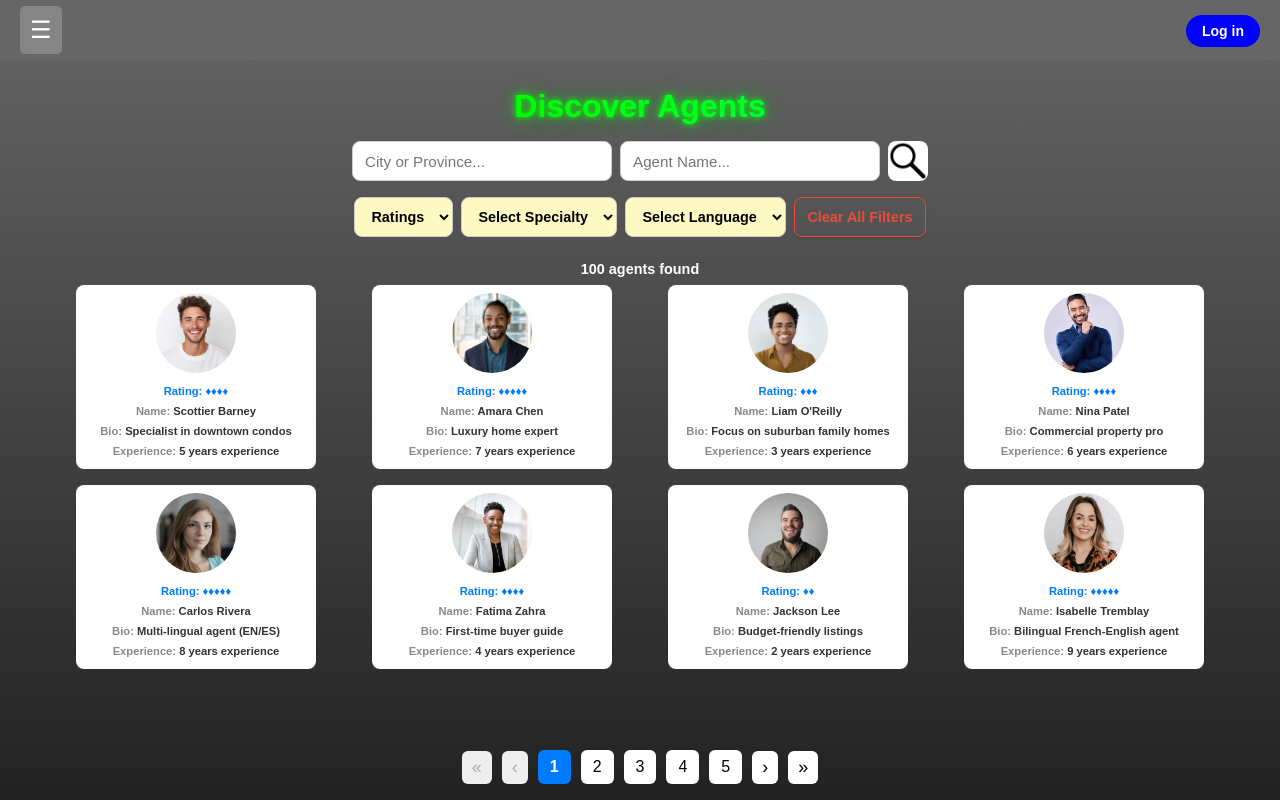
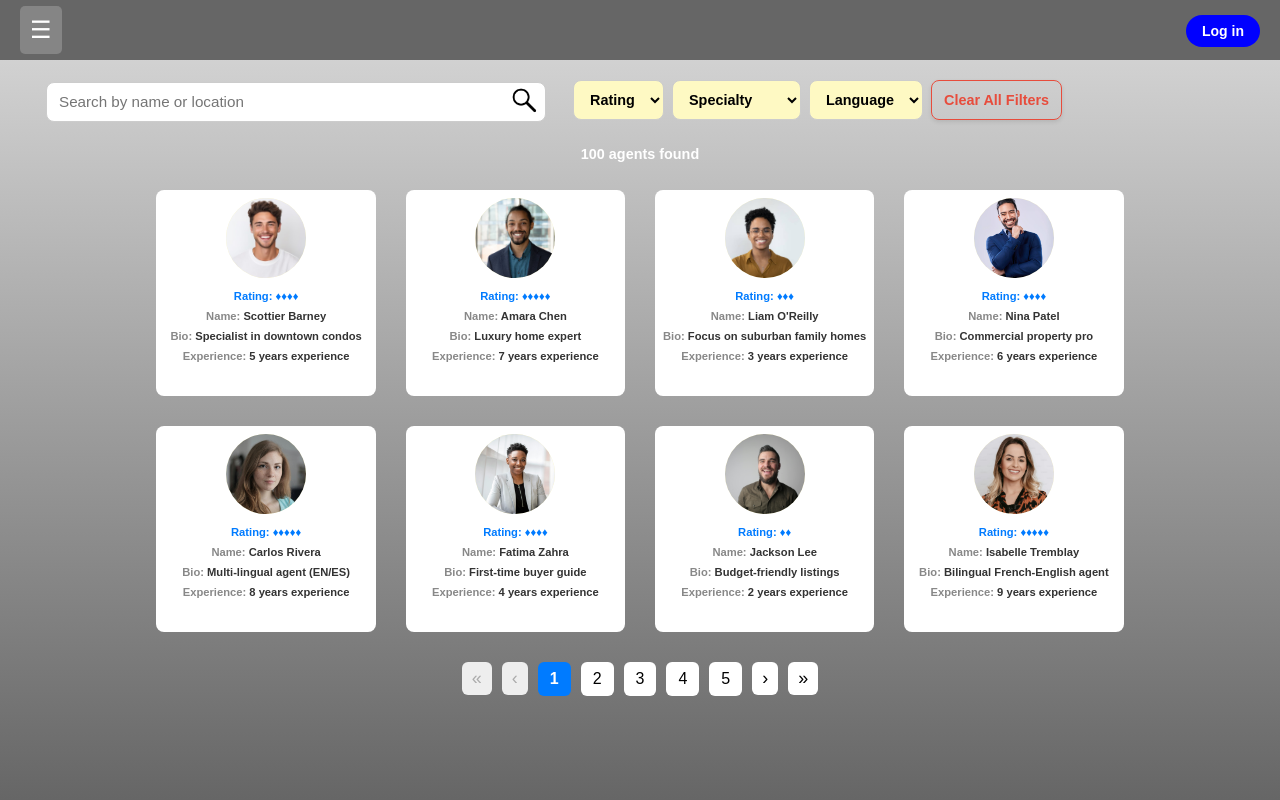
Before and after one commit to nsnow099/real-estate-app, a Next.js app in the folder real-estate-app/: page /realtor in a window 1280 px wide. Built offline with nearby package versions, Linux system fonts and the light colour scheme.

Commit message:
changes to layout of realtor page

```diff
--- a/real-estate-app/pages/index.tsx
+++ b/real-estate-app/pages/index.tsx
@@ -14,6 +14,7 @@ const HomePage = () => {
     Cities: ["Toronto", "Ottawa"],
     "Street Addresses": ["123 Elm Street", "456 Maple Avenue"],
     Realtors: ["John Doe", "Jane Smith"],
+    Tools: ["Mortgage Calculator"]
   };
 
   const handleClickOutside = (event: MouseEvent) => {
--- a/real-estate-app/pages/realtor.tsx
+++ b/real-estate-app/pages/realtor.tsx
@@ -77,18 +77,13 @@ const Realtor: React.FC = () => {
         <LoginButton />
       </header>
 
-      <h1 className={styles.title}>Discover Agents</h1>
-
+      {/* <h1 className={styles.title}>Discover Agents</h1> */}
+      <div className={styles.searchAndFilters}>
         <div className={styles.searchContainer}>
           <input
             type="text"
-          placeholder="City or Province..."
+            placeholder="Search by name or location"
             className={styles.searchBox1}
-        />
-        <input
-          type="text"
-          placeholder="Agent Name..."
-          className={styles.searchBox2}
           />
           <img
             src="/images/searchicon.jpg"
@@ -106,7 +101,7 @@ const Realtor: React.FC = () => {
               value={rating}
               onChange={(e) => setRating(e.target.value)}
             >
-            <option value="">Ratings</option>
+              <option value="">Rating</option>
               <option value="5stars">♦♦♦♦♦</option>
               <option value="4stars">♦♦♦♦</option>
               <option value="3stars">♦♦♦</option>
@@ -121,7 +116,7 @@ const Realtor: React.FC = () => {
               value={specialty}
               onChange={(e) => setSpecialty(e.target.value)}
             >
-            <option value="">Select Specialty</option>
+              <option value="">Specialty</option>
               <option value="residential">Residential</option>
               <option value="commercial">Commercial</option>
               <option value="luxury">Luxury</option>
@@ -134,7 +129,7 @@ const Realtor: React.FC = () => {
               value={language}
               onChange={(e) => setLanguage(e.target.value)}
             >
-            <option value="">Select Language</option>
+              <option value="">Language</option>
               <option value="english">English</option>
               <option value="french">French</option>
             </select>
@@ -150,6 +145,7 @@ const Realtor: React.FC = () => {
           >
             Clear All Filters
           </button>
+        </div>
       </div>
 
       <h1 className={styles.agentCount}>100 agents found</h1>
--- a/real-estate-app/styles/Pagination.module.css
+++ b/real-estate-app/styles/Pagination.module.css
@@ -28,6 +28,7 @@
 
   .arrow:disabled:hover {
     box-shadow: none;
+    cursor: auto;
   }
 
   .pageNumber:hover, .arrow:hover {
--- a/real-estate-app/styles/realtor.module.css
+++ b/real-estate-app/styles/realtor.module.css
@@ -2,15 +2,15 @@
 
 .container {
   height: 100vh;
-  width: 100%;
-  background: linear-gradient(to bottom, #666, #222);
+  width: 100vw;
+  background: linear-gradient(to bottom, #dadada, #666);
   display: flex;
   flex-direction: column;
-  align-items: center;
+  /* align-items: center; */
   padding: 1rem;
   padding-top: 80px; /* space for fixed header */
   box-sizing: border-box;
-  overflow: hidden;
+  overflow: scroll;
 }
 
 .breadImage {
@@ -35,23 +35,35 @@
 
 }
 
+.searchAndFilters {
+  display: inline-flex;
+  margin-left: 30px;
+  margin-right: 30px;
+}
+
 .searchContainer {
-  display: flex;
-  flex-wrap: wrap;
+  position: relative;
+  display: inline-block;
+  /* flex: 1; */
+  /* overflow: hidden; */
+  height: fit-content;
+  width: fit-content;
+  /* flex-wrap: wrap; */
   gap: 0.5rem;
-  justify-content: center;
+  /* justify-content: center; */
   margin-bottom: 1rem;
+
 }
 
 .searchBox1,
 .searchBox2 {
-  width: min(90vw, 260px);
+  width: min(90vw, 500px);
   height: 2.5rem;
   background-color: white;
   color: black;
-  display: flex;
-  justify-content: center;
-  align-items: center;
+  /* display: flex; */
+  /* justify-content: center; */
+  /* align-items: center; */
   border-radius: 0.5rem;
   border: 1px solid #ccc;
   padding: 0 0.75rem;
@@ -59,17 +71,21 @@
 }
 
 .searchIcon {
-  width: 40px;
-  height: 40px;
+  position: relative;
+  top: 7px;
+  right: 35px;
+  width: 27px;
+  height: 27px;
   border-radius: 0.5rem;
   cursor: pointer;
 }
 
 .filtersContainer {
+  position: relative;
+  right: 0;
   display: flex;
   flex-wrap: wrap;
   gap: 0.5rem;
-  justify-content: center;
   margin-bottom: 1rem;
 }
 
@@ -140,20 +156,19 @@
   color: white;
   font-size: 0.9rem;
   font-weight: 700;
-  margin: 0.5rem 0;
+  margin: 0.5rem;
+  text-align: center;
 }
 
 .agentGrid {
   display: grid;
   grid-template-columns: repeat(4, 1fr); /* 4 per row */
-  gap: 1rem;
-  width: 100%;
-  max-width: 1200px;
+  gap: 30px;
   padding: 0 1rem;
-
-  flex: 1;
-  justify-items: center;
-  align-content: start;
+  margin-bottom: 20px;
+  margin-top: 20px;
+  margin-left: auto;
+  margin-right: auto;
 }
 
 
@@ -162,10 +177,13 @@
   display: flex;
   flex-direction: column;
   align-items: center;
+  /* justify-self: center; */
   border-radius: 0.5rem;
   padding: 0.5rem;
+  padding-bottom: 30px;;
   box-sizing: border-box;
   width: 100%;
+  height: fit-content;
   max-width: 240px;
   transition: transform 0.2s ease, box-shadow 0.2s ease;
 }
```
Lines whose indentation alone changed are shown as unchanged.
